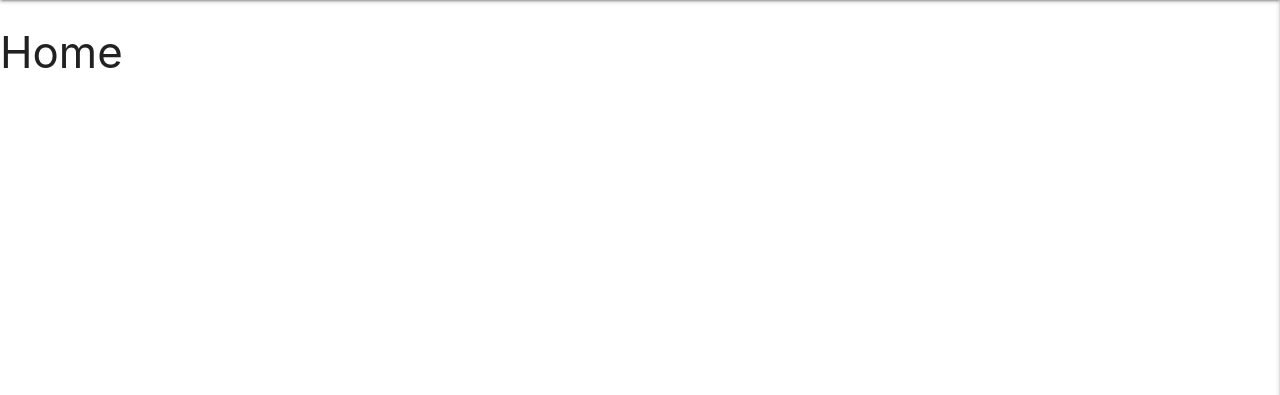
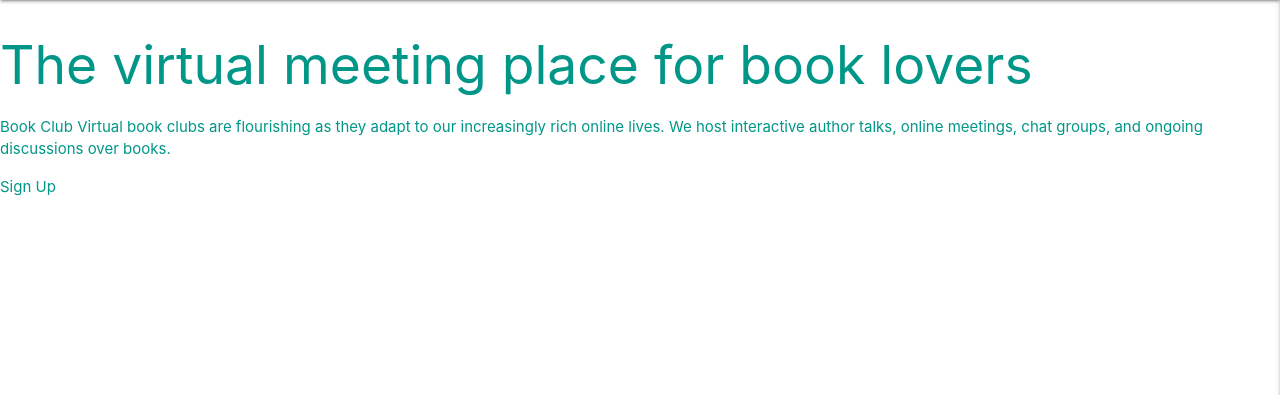
Before and after one commit to cnavotka/bookclub, a Flask app: page / in a window 1280 px wide. Shown: the part 64-459 px from the top of the page. Run offline with Flask 2, Linux system fonts and the light colour scheme; some libraries are stand-ins or nearby versions; some web fonts are replaced.

Commit message:
Add text to the home.html file

```diff
--- a/templates/home.html
+++ b/templates/home.html
@@ -1,12 +1,15 @@
 {% extends "base.html" %}
 {% block content %}
 
-    <h3>Home</h3>
-        {% for book in books %}
-            {{ book.book_name}}<br>
-            {{ book.writer_name}}<br>
-            {{ book.image_url}}<br>
-            {{ book.book_review}}<br>
-        {% endfor %}
+    <!-- Intro -->
+    <div class="intro-text teal-text">
+	    <h2>The virtual meeting place for book lovers</h2>
+        <p>
+            <span>Book <span class="teal-text">Club</span></span> Virtual book clubs are flourishing as they adapt to our increasingly rich online lives.  We host interactive author talks, online meetings, chat groups, and ongoing discussions over books.
+        </p>
+        {% if not user %}
+            <a class="sign-up teal-text" href="{{ url_for('sign_up') }}">Sign Up</a>
+        {% endif %}
+    </div>
 
 {% endblock %}
```
